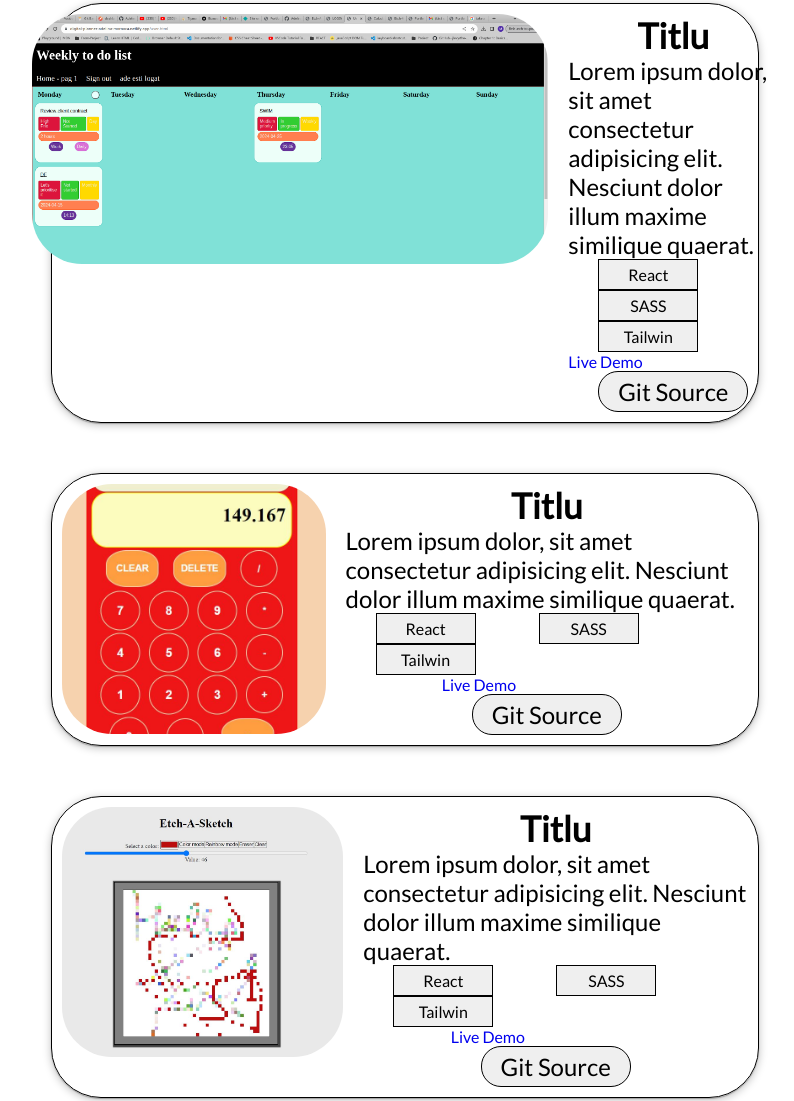
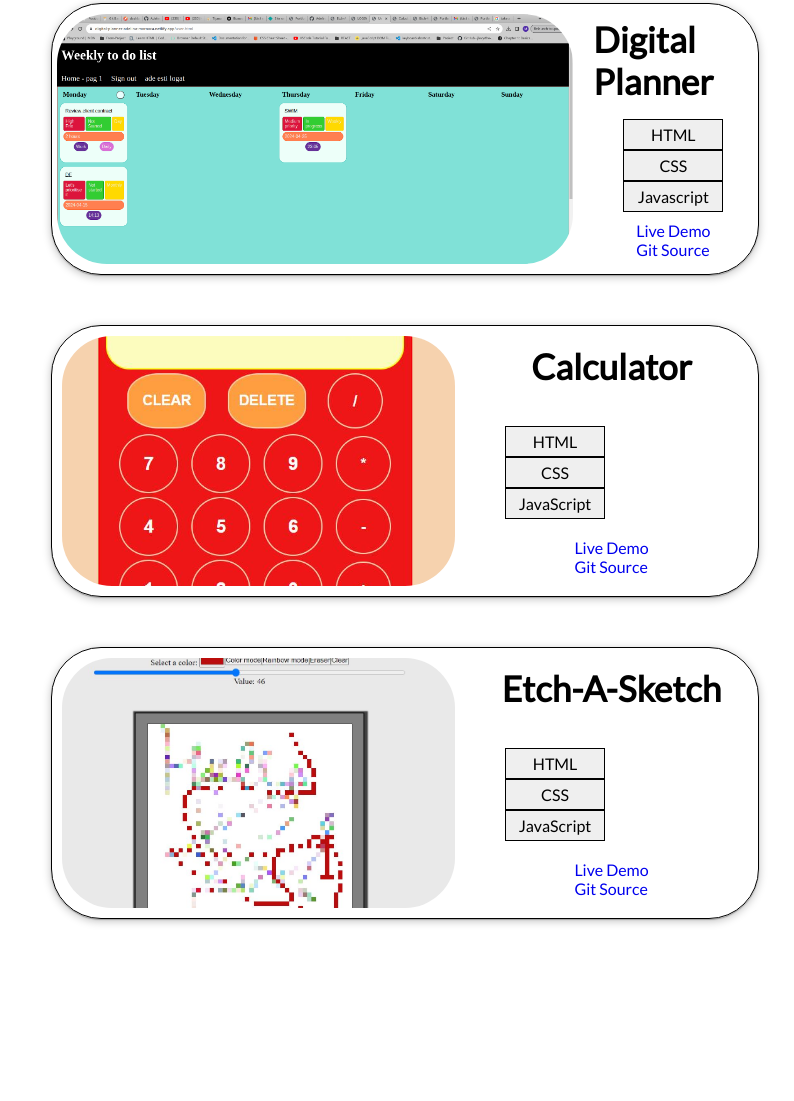
Before and after one commit to AdelinaMoroaca/Portfolio, a plain HTML site: page index.html in a window 1280 px wide. Shown: the part 2808-3909 px from the top of the page, without its empty margins (235-1029 px from the left). Drawn offline with nearby package versions, Linux system fonts and the light colour scheme; a web font is replaced by a local one.

Commit message:
add details for projects

```diff
--- a/index.html
+++ b/index.html
@@ -268,17 +268,17 @@
 
                 <div class="contentCard">
                     <div class="cardTitle">
-                        <h1 id="projectTitle">Titlu</h1>
+                        <h1 id="projectTitle">Digital Planner</h1>
                     </div>
 
                     <div class="cardDescription">
-                        <p class="cardDescriptionText">Lorem ipsum dolor, sit amet consectetur adipisicing elit. Nesciunt dolor illum maxime similique quaerat.</p>
+                        <!-- <p class="cardDescriptionText">Lorem ipsum dolor, sit amet consectetur adipisicing elit. Nesciunt dolor illum maxime similique quaerat.</p> -->
                     </div>
 
                     <div class="cardTechnology">
-                        <button class="cardTechnologyBtn">React</button>
-                        <button class="cardTechnologyBtn">SASS</button>
-                        <button class="cardTechnologyBtn">Tailwin</button>
+                        <button class="cardTechnologyBtn">HTML</button>
+                        <button class="cardTechnologyBtn">CSS</button>
+                        <button class="cardTechnologyBtn">Javascript</button>
                     </div>
 
                     <div class="cardCodeDemo">
@@ -286,11 +286,13 @@
                             <a href="https://digital-planner-adelina-moroaca.netlify.app/">Live Demo</a>
                         </div>
 
+                        <div id="gitCode">
+                            <a href="https://github.com/AdelinaMoroaca/Digital-Planner/">Git Source</a>
+                        </div>
 
-
-                        <button id="gitCode">
+                        <!-- <button id="gitCode">
                             <p>Git Source</p>
-                        </button>
+                        </button> -->
                     </div>
                 </div>
             </div>
@@ -300,17 +302,17 @@
 
                 <div class="contentCard">
                     <div class="cardTitle">
-                        <h1 id="projectTitle">Titlu</h1>
+                        <h1 id="projectTitle">Calculator</h1>
                     </div>
 
                     <div class="cardDescription">
-                        <p class="cardDescriptionText">Lorem ipsum dolor, sit amet consectetur adipisicing elit. Nesciunt dolor illum maxime similique quaerat.</p>
+                        <!-- <p class="cardDescriptionText">Lorem ipsum dolor, sit amet consectetur adipisicing elit. Nesciunt dolor illum maxime similique quaerat.</p> -->
                     </div>
 
                     <div class="cardTechnology">
-                        <button class="cardTechnologyBtn">React</button>
-                        <button class="cardTechnologyBtn">SASS</button>
-                        <button class="cardTechnologyBtn">Tailwin</button>
+                        <button class="cardTechnologyBtn">HTML</button>
+                        <button class="cardTechnologyBtn">CSS</button>
+                        <button class="cardTechnologyBtn">JavaScript</button>
                     </div>
 
                     <div class="cardCodeDemo">
@@ -318,9 +320,9 @@
                             <a href="https://main--calculator-adelina-moroaca.netlify.app/">Live Demo</a>
                         </div>
 
-                        <button id="gitCode">
-                            <p>Git Source</p>
-                        </button>
+                        <div id="gitCode">
+                            <a href="https://github.com/AdelinaMoroaca/Calculator-The-Odin-Project/">Git Source</a>
+                        </div>
                     </div>
                 </div>
             </div>
@@ -330,27 +332,29 @@
 
                 <div class="contentCard">
                     <div class="cardTitle">
-                        <h1 id="projectTitle">Titlu</h1>
+                        <h1 id="projectTitle">Etch-A-Sketch</h1>
                     </div>
 
                     <div class="cardDescription">
-                        <p class="cardDescriptionText">Lorem ipsum dolor, sit amet consectetur adipisicing elit. Nesciunt dolor illum maxime similique quaerat.</p>
+                        <!-- <p class="cardDescriptionText">Lorem ipsum dolor, sit amet consectetur adipisicing elit. Nesciunt dolor illum maxime similique quaerat.</p> -->
                     </div>
 
                     <div class="cardTechnology">
-                        <button class="cardTechnologyBtn">React</button>
-                        <button class="cardTechnologyBtn">SASS</button>
-                        <button class="cardTechnologyBtn">Tailwin</button>
+                        <button class="cardTechnologyBtn">HTML</button>
+                        <button class="cardTechnologyBtn">CSS</button>
+                        <button class="cardTechnologyBtn">JavaScript</button>
                     </div>
 
                     <div class="cardCodeDemo">
                         <div id="liveDemo">
                             <a href="https://etch-a-sketch-adelina-moroaca.netlify.app/">Live Demo</a>
                         </div>
-
-                        <button id="gitCode">
+                        <div id="gitCode">
+                            <a href="https://github.com/AdelinaMoroaca/Etch-A-Sketch-The-Odin-Project/">Git Source</a>
+                        </div>
+                        <!-- <button id="gitCode">
                             <p>Git Source</p>
-                        </button>
+                        </button> -->
                     </div>
                 </div>
             </div>
```
